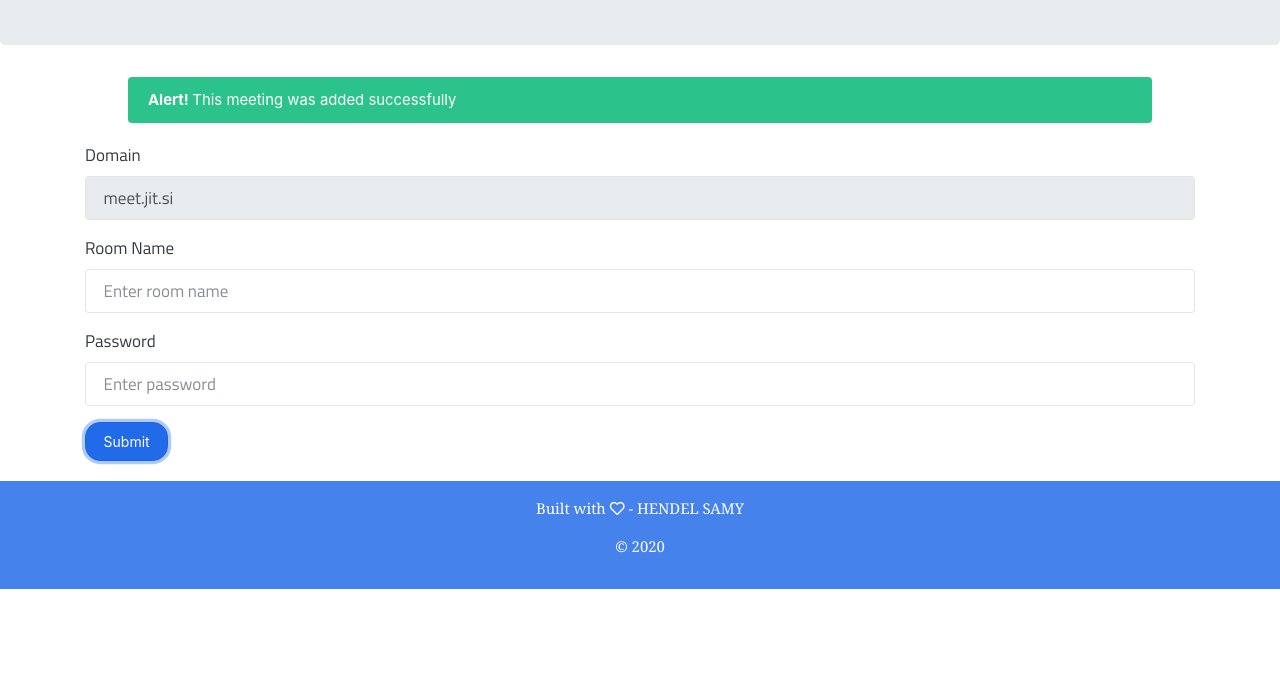
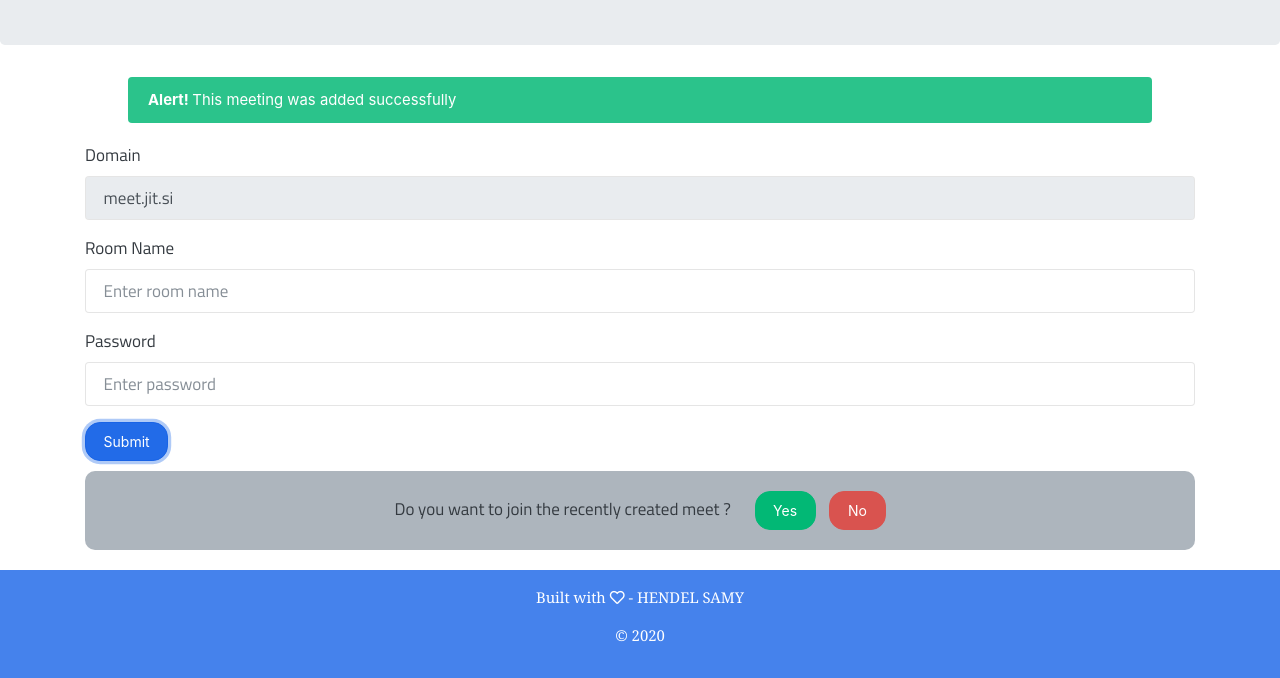
Before and after one commit to SamDz16/JitsiIntegration, a website: page create.html in a window 1280 px wide. Both pictures are taken after typing "Sample", "Sample123" into the empty fields and a click on the button "Submit". Shown: the part 200-878 px from the top of the page. Before the commit the page ends 800 px from the top, so only its background shows below. Drawn offline with nearby package versions, Linux system fonts and the light colour scheme.

Commit message:
added the possibility to join the recently created meet

```diff
--- a/create.html
+++ b/create.html
@@ -75,6 +75,12 @@
       </div>
       <button type="submit" class="btn btn-primary">Submit</button>
     </form>
+
+    <!-- The suggestion -->
+    <div style="display: none; margin: 10px auto; padding: 20px; border-radius: 10px;" class="bg-secondary container text-center">Do you want to join the recently created meet ?
+      <button onclick="yes()" style="margin-right: 10px; margin-left: 20px;" class="btn btn-success">Yes</button>
+      <button onclick="no()" class="btn btn-danger">No</button>
+    </div>
   </div>
 
   <!-- Footer -->
--- a/src/js/create.js
+++ b/src/js/create.js
@@ -3,11 +3,6 @@ class Meet {
   constructor(domain, options) {
     this.domain = domain;
     this.options = options;
-  }
-
-  jitsi() {
-    // console.log(this.domain, this.options);
-    const api = new JitsiMeetExternalAPI(this.domain, this.options);
   }
 }
 
@@ -49,6 +44,14 @@ class util {
       (meet) => meet.options.roomName === roomName
     )[0];
   }
+
+  static constructUrl(target) {
+    const href = location.href.split("/");
+    href[1] = "//";
+    href[href.length - 1] = `/${target}`;
+
+    return href.join("");
+  }
 }
 
 // Handle submition
@@ -57,12 +60,15 @@ const password = $("#password");
 const submitBtn = $("button[type='submit']");
 const form = $(".container form");
 
+// Now meet is accessible everywhere in this documnet
+let meet = null;
+
 form.submit((e) => {
   // prevent default form submission behaviour
   e.preventDefault();
 
   // Instanciate a new meet
-  const meet = new Meet($("#domain").val(), {
+  meet = new Meet($("#domain").val(), {
     room: roomName.val(),
     roomName: roomName.val() + util.hashCode(roomName.val()),
     password: password.val(),
@@ -89,6 +95,9 @@ form.submit((e) => {
     // Clear out the fields
     roomName.val("");
     password.val("");
+
+    //Pop up the suggestion
+    $("form + div").slideDown("slow");
   } else {
     // Pop up an alert to the user
     $(".jumbotron").after(
@@ -117,3 +126,20 @@ $(document).ready(() => {
     localStorage.removeItem("hasToBeModified");
   }
 });
+
+// Handling the suggestion
+function yes() {
+  // Popping off the suggestion
+  $("form + div").slideUp("slow");
+
+  // Save the meet to the local storage
+  localStorage.setItem("hasToBeEmbeded", JSON.stringify(meet));
+
+  // Construct the url to the index.html
+  location.href = util.constructUrl("index.html");
+}
+
+function no() {
+  // Popping off the suggestion
+  $("form + div").slideUp("slow");
+}
```
